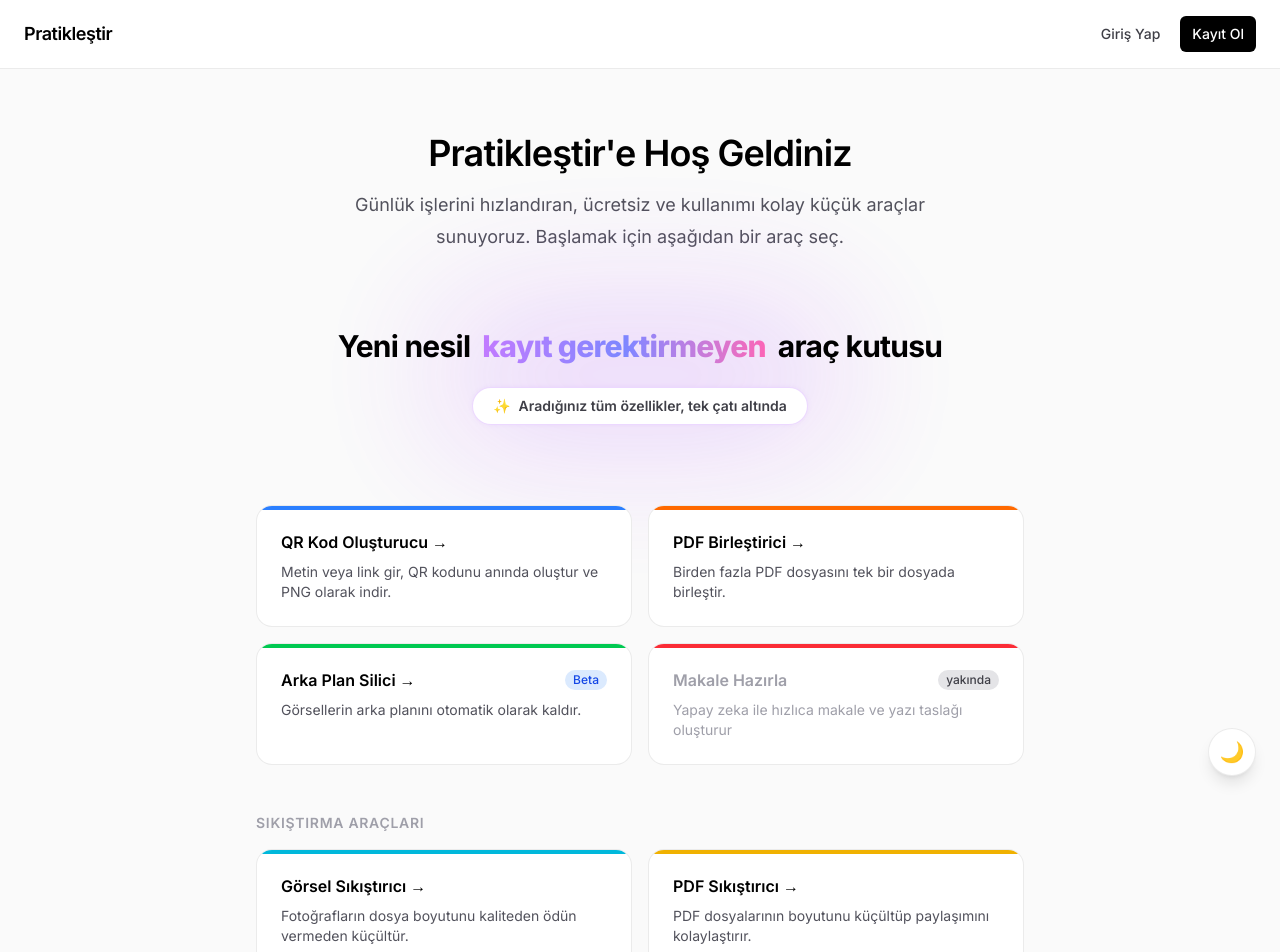
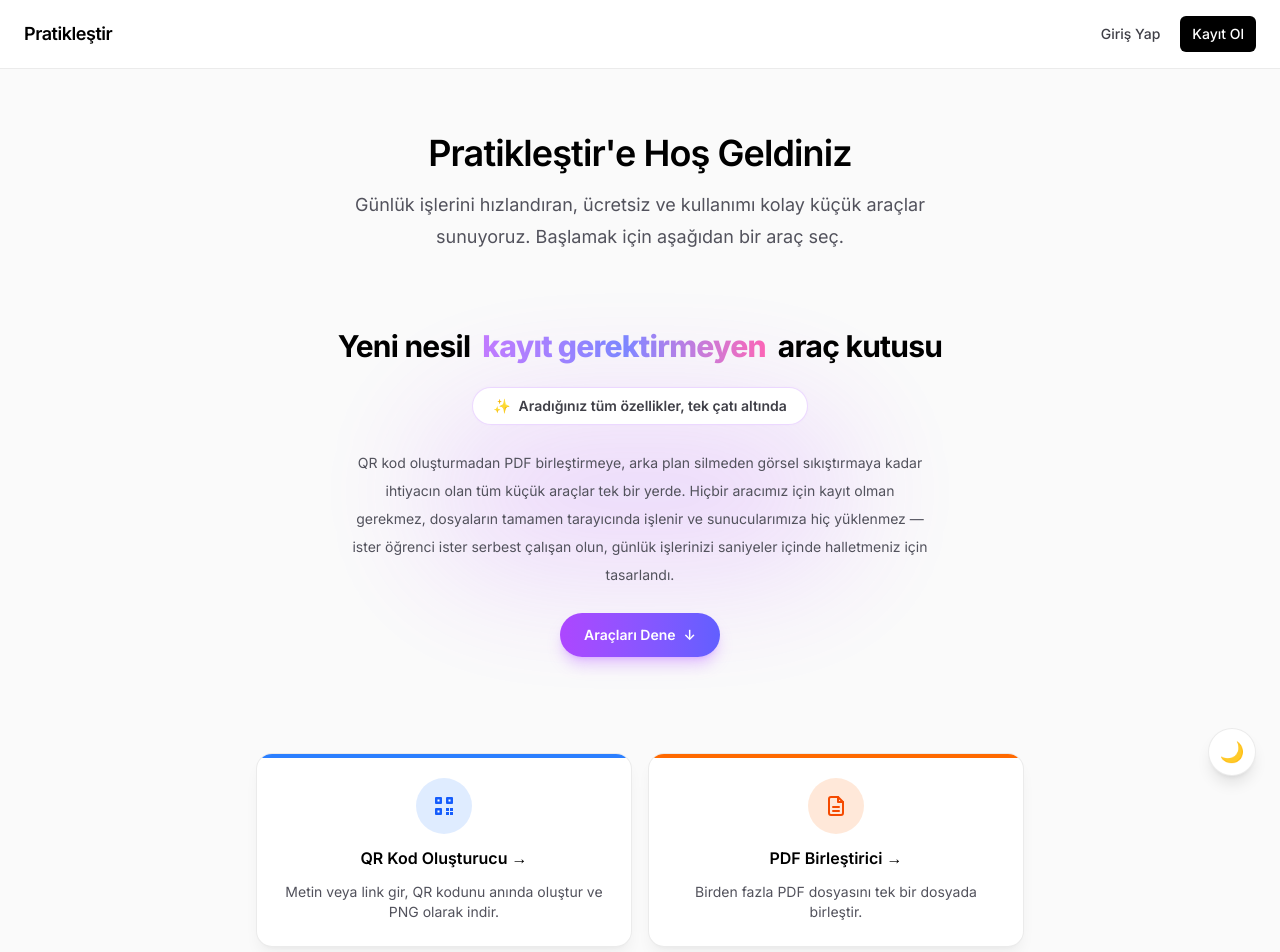
Before and after one commit to Furkancngl/pratiklestir, a Next.js app: page / in a window 1280 px wide. Shown: the top 952 px of the page. Built offline with nearby package versions, Linux system fonts and the light colour scheme; no server answers.

Commit message:
ana sayfa düzenlendi

```diff
--- a/app/components/animated-card.tsx
+++ b/app/components/animated-card.tsx
@@ -1,6 +1,5 @@
-"use client";
-
 import Link from "next/link";
+import type { ComponentType } from "react";
 
 type AnimatedCardProps = {
   title: string;
@@ -9,6 +8,7 @@ type AnimatedCardProps = {
   href?: string;
   badge?: string;
   beta?: boolean;
+  icon: ComponentType<{ className?: string }>;
 };
 
 const strokeClassNames: Record<string, string> = {
@@ -25,6 +25,20 @@ const strokeClassNames: Record<string, string> = {
   "bg-amber-500": "stroke-amber-500",
 };
 
+const iconStyleClassNames: Record<string, { bg: string; icon: string }> = {
+  "bg-blue-500": { bg: "bg-blue-500/15 dark:bg-blue-500/20", icon: "text-blue-600 dark:text-blue-300" },
+  "bg-orange-500": { bg: "bg-orange-500/15 dark:bg-orange-500/20", icon: "text-orange-600 dark:text-orange-300" },
+  "bg-green-500": { bg: "bg-green-500/15 dark:bg-green-500/20", icon: "text-green-600 dark:text-green-300" },
+  "bg-purple-500": { bg: "bg-purple-500/15 dark:bg-purple-500/20", icon: "text-purple-600 dark:text-purple-300" },
+  "bg-red-500": { bg: "bg-red-500/15 dark:bg-red-500/20", icon: "text-red-600 dark:text-red-300" },
+  "bg-cyan-500": { bg: "bg-cyan-500/15 dark:bg-cyan-500/20", icon: "text-cyan-600 dark:text-cyan-300" },
+  "bg-yellow-500": { bg: "bg-yellow-500/15 dark:bg-yellow-500/20", icon: "text-yellow-600 dark:text-yellow-300" },
+  "bg-teal-500": { bg: "bg-teal-500/15 dark:bg-teal-500/20", icon: "text-teal-600 dark:text-teal-300" },
+  "bg-indigo-600": { bg: "bg-indigo-500/15 dark:bg-indigo-500/20", icon: "text-indigo-600 dark:text-indigo-300" },
+  "bg-lime-500": { bg: "bg-lime-500/15 dark:bg-lime-500/20", icon: "text-lime-600 dark:text-lime-300" },
+  "bg-amber-500": { bg: "bg-amber-500/15 dark:bg-amber-500/20", icon: "text-amber-600 dark:text-amber-300" },
+};
+
 export default function AnimatedCard({
   title,
   description,
@@ -32,11 +46,15 @@ export default function AnimatedCard({
   href,
   badge,
   beta,
+  icon: Icon,
 }: AnimatedCardProps) {
   const disabled = !href;
 
   const strokeClassName =
     strokeClassNames[accentClassName] ?? "stroke-black/50 dark:stroke-white/80";
+  const iconStyle =
+    iconStyleClassNames[accentClassName] ??
+    ({ bg: "bg-zinc-500/15 dark:bg-zinc-500/20", icon: "text-zinc-600 dark:text-zinc-300" } as const);
 
   const titleColor = disabled
     ? "text-zinc-400 dark:text-zinc-600"
@@ -44,10 +62,16 @@ export default function AnimatedCard({
   const descriptionColor = disabled
     ? "text-zinc-400 dark:text-zinc-600"
     : "text-zinc-600 dark:text-zinc-400";
+  const iconWrapClassName = disabled
+    ? "bg-zinc-100 dark:bg-zinc-800/60"
+    : iconStyle.bg;
+  const iconColorClassName = disabled
+    ? "text-zinc-400 dark:text-zinc-600"
+    : iconStyle.icon;
 
   const content = (
     <>
-      {/* Mevcut renkli üst çizgi */}
+      {/* Renkli üst çizgi */}
       <span
         aria-hidden="true"
         className={`absolute inset-x-0 top-0 h-1 ${accentClassName}`}
@@ -70,8 +94,14 @@ export default function AnimatedCard({
         />
       </svg>
 
-      <div className="relative flex flex-col gap-2">
-        <div className="flex items-center justify-between">
+      <div className="relative flex flex-col items-center gap-3 text-center">
+        <div
+          className={`flex h-14 w-14 items-center justify-center rounded-full ${iconWrapClassName}`}
+        >
+          <Icon className={`h-6 w-6 ${iconColorClassName}`} />
+        </div>
+
+        <div className="flex flex-wrap items-center justify-center gap-2">
           <span className={`font-semibold ${titleColor}`}>
             {title}
             {!disabled && " →"}
@@ -87,13 +117,14 @@ export default function AnimatedCard({
             </span>
           )}
         </div>
+
         <p className={`text-sm ${descriptionColor}`}>{description}</p>
       </div>
     </>
   );
 
   const baseClassName =
-    "group relative flex flex-col gap-2 overflow-hidden rounded-2xl border border-black/[.08] bg-white p-6 transition-all duration-300 ease-out dark:border-zinc-800 dark:bg-zinc-950";
+    "group relative flex flex-col items-center gap-2 overflow-hidden rounded-2xl border border-black/[.08] bg-white p-6 shadow-lg shadow-black/5 transition-all duration-300 ease-out dark:border-white/10 dark:bg-[#1c1c1f] dark:shadow-black/40";
 
   if (disabled) {
     return (
@@ -106,7 +137,7 @@ export default function AnimatedCard({
   return (
     <Link
       href={href}
-      className={`${baseClassName} hover:-translate-y-1 hover:shadow-md`}
+      className={`${baseClassName} hover:-translate-y-1 hover:shadow-xl hover:shadow-black/10 dark:hover:shadow-black/60`}
     >
       {content}
     </Link>
--- a/app/components/icons.tsx
+++ b/app/components/icons.tsx
@@ -1,3 +1,5 @@
+import type { ComponentType } from "react";
+
 type IconProps = {
   className?: string;
 };
@@ -184,3 +186,18 @@ export function ImageIcon({ className }: IconProps) {
     </svg>
   );
 }
+
+// Araç kartlarında ve sidebar'da ortak kullanılan, href'e göre ikon eşlemesi.
+export const toolIcons: Record<string, ComponentType<IconProps>> = {
+  "/": HomeIcon,
+  "/qr-kod": QrCodeIcon,
+  "/pdf-birlestir": DocumentIcon,
+  "/arka-plan-sil": ImageIcon,
+  "/makale-hazirla": PenIcon,
+  "/gorsel-sikistir": CompressIcon,
+  "/pdf-sikistir": DocumentIcon,
+  "/video-sikistir": VideoIcon,
+  "/gorsel-genislet": ExpandIcon,
+  "/kalite-arttir": SparkleIcon,
+  "/gorsel-netlestir": FocusIcon,
+};
--- a/app/components/promo-banner.tsx
+++ b/app/components/promo-banner.tsx
@@ -1,3 +1,5 @@
+"use client";
+
 const cycleWordClassName =
   "col-start-1 row-start-1 h-[1.4em] leading-[1.4em] whitespace-nowrap bg-linear-to-r from-purple-400 via-indigo-400 to-pink-400 bg-clip-text font-extrabold text-transparent opacity-0";
 
@@ -40,6 +42,28 @@ export default function PromoBanner() {
         <span className="text-amber-500">✨</span>
         Aradığınız tüm özellikler, tek çatı altında
       </p>
+
+      <p className="relative mx-auto mt-6 max-w-xl text-sm leading-7 text-zinc-600 dark:text-zinc-400">
+        QR kod oluşturmadan PDF birleştirmeye, arka plan silmeden görsel
+        sıkıştırmaya kadar ihtiyacın olan tüm küçük araçlar tek bir yerde.
+        Hiçbir aracımız için kayıt olman gerekmez, dosyaların tamamen
+        tarayıcında işlenir ve sunucularımıza hiç yüklenmez — ister öğrenci
+        ister serbest çalışan olun, günlük işlerinizi saniyeler içinde
+        halletmeniz için tasarlandı.
+      </p>
+
+      <button
+        type="button"
+        onClick={() =>
+          document
+            .getElementById("araclar")
+            ?.scrollIntoView({ behavior: "smooth" })
+        }
+        className="relative mx-auto mt-6 flex items-center gap-2 rounded-full bg-linear-to-r from-purple-500 to-indigo-500 px-6 py-3 text-sm font-semibold text-white shadow-lg shadow-purple-500/30 transition-transform! duration-200! hover:-translate-y-0.5 hover:shadow-xl hover:shadow-purple-500/40"
+      >
+        Araçları Dene
+        <span aria-hidden="true">↓</span>
+      </button>
     </div>
   );
 }
--- /dev/null
+++ b/app/components/reveal.tsx
@@ -0,0 +1,44 @@
+"use client";
+
+import { useEffect, useRef, useState, type ReactNode } from "react";
+
+type RevealProps = {
+  children: ReactNode;
+  delayMs?: number;
+  className?: string;
+};
+
+export default function Reveal({ children, delayMs = 0, className = "" }: RevealProps) {
+  const ref = useRef<HTMLDivElement>(null);
+  const [visible, setVisible] = useState(false);
+
+  useEffect(() => {
+    const el = ref.current;
+    if (!el) return;
+
+    const observer = new IntersectionObserver(
+      ([entry]) => {
+        if (entry.isIntersecting) {
+          setVisible(true);
+          observer.unobserve(el);
+        }
+      },
+      { threshold: 0.15 }
+    );
+
+    observer.observe(el);
+    return () => observer.disconnect();
+  }, []);
+
+  return (
+    <div
+      ref={ref}
+      style={{ transitionDelay: visible ? `${delayMs}ms` : "0ms" }}
+      className={`transition-[opacity,transform]! duration-700! ease-out! ${
+        visible ? "opacity-100 translate-y-0" : "opacity-0 translate-y-7"
+      } ${className}`}
+    >
+      {children}
+    </div>
+  );
+}
--- a/app/page.tsx
+++ b/app/page.tsx
@@ -1,5 +1,7 @@
 import AnimatedCard from "./components/animated-card";
+import { toolIcons } from "./components/icons";
 import PromoBanner from "./components/promo-banner";
+import Reveal from "./components/reveal";
 import { tools, type Tool } from "./lib/tools";
 
 const ungroupedTools = tools.filter((tool) => !tool.group);
@@ -25,36 +27,44 @@ export default function Home() {
 
       <PromoBanner />
 
-      <div className="mt-12 grid w-full max-w-3xl grid-cols-1 gap-4 sm:grid-cols-2">
-        {ungroupedTools.map((tool) => (
+      <div id="araclar" className="w-full max-w-3xl pt-16">
+        <div className="grid grid-cols-1 gap-4 sm:grid-cols-2">
+          {ungroupedTools.map((tool, index) => (
+            <Reveal key={tool.name} delayMs={(index % 6) * 90}>
               <AnimatedCard
-            key={tool.name}
                 title={tool.name}
                 description={tool.description}
                 accentClassName={tool.accentClassName}
                 href={tool.available ? tool.href : undefined}
                 badge={tool.available ? undefined : "yakında"}
                 beta={tool.beta}
+                icon={toolIcons[tool.href]}
               />
+            </Reveal>
           ))}
+        </div>
       </div>
 
       {Object.entries(groupedTools).map(([groupName, groupTools]) => (
         <div key={groupName} className="mt-12 w-full max-w-3xl">
+          <Reveal>
             <h2 className="mb-4 text-sm font-semibold uppercase tracking-wider text-zinc-400 dark:text-zinc-600">
               {groupName} Araçları
             </h2>
+          </Reveal>
           <div className="grid grid-cols-1 gap-4 sm:grid-cols-2">
-            {groupTools.map((tool) => (
+            {groupTools.map((tool, index) => (
+              <Reveal key={tool.name} delayMs={(index % 6) * 90}>
                 <AnimatedCard
-                key={tool.name}
                   title={tool.name}
                   description={tool.description}
                   accentClassName={tool.accentClassName}
                   href={tool.available ? tool.href : undefined}
                   badge={tool.available ? undefined : "yakında"}
                   beta={tool.beta}
+                  icon={toolIcons[tool.href]}
                 />
+              </Reveal>
             ))}
           </div>
         </div>
```
Lines whose indentation alone changed are shown as unchanged.
